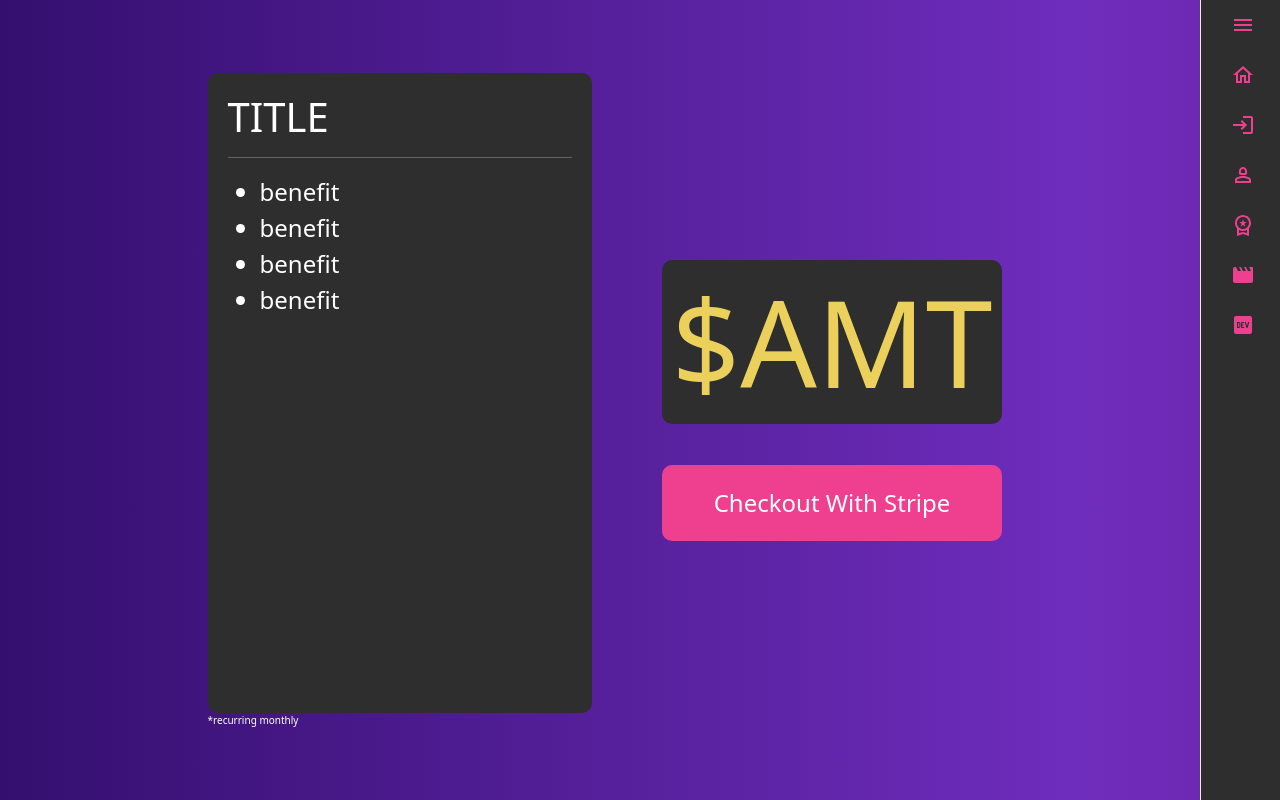
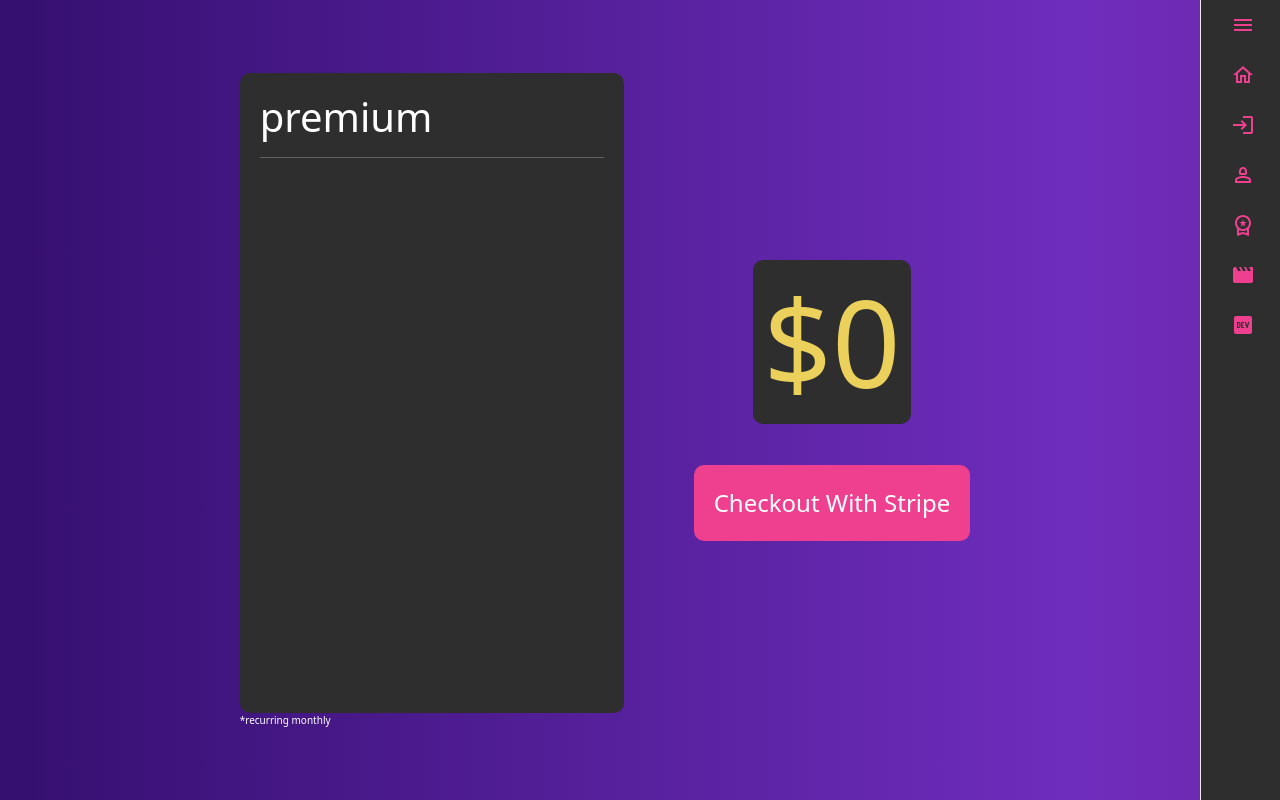
Before and after one commit to Isuru2701/Yolo2.0, a React (Create React App) app: page /checkout in a window 1280 px wide. Built offline with nearby package versions, Linux system fonts and the light colour scheme.

Commit message:
checkout flow works, need to save after payment tho

```diff
--- a/src/components/elements/Header.js
+++ b/src/components/elements/Header.js
@@ -65,7 +65,7 @@ export default function Header() {
                     {!Cookies.get('email') && <MenuItem icon={<LoginOutlined />} href='/login'>Login</MenuItem>}
                     {!Cookies.get('email') && <MenuItem icon={<Person2Outlined />} href='/register'>Register</MenuItem>}
                     {Cookies.get('email') && !Cookies.get('admin') && <MenuItem icon={<VerifiedUserOutlined />} href='/profile'>Profile</MenuItem>}
-                    {!Cookies.get('admin') && <MenuItem icon={<WorkspacePremiumOutlined />} href='/checkout?t=Premium'>Premium</MenuItem>}
+                    {!Cookies.get('admin') && <MenuItem icon={<WorkspacePremiumOutlined />} href='/checkout?t=premium'>Premium</MenuItem>}
                     {Cookies.get('admin') && <MenuItem icon={<AdminPanelSettings />} href='/admin/dashboard'>Admin</MenuItem>}
                     {!Cookies.get('admin') && <MenuItem icon={<MovieCreationRounded />} href='/creators'>Creators</MenuItem>}
                     {!Cookies.get('admin') && <MenuItem icon={<LogoDev />} href='/developers'>Developers</MenuItem>}
--- a/src/components/payments/Checkout.js
+++ b/src/components/payments/Checkout.js
@@ -1,4 +1,4 @@
-import React, {useState} from "react";
+import React, {useState, useEffect} from "react";
 import '../../styles/checkout.css';
 import { useLocation } from "react-router";
 
@@ -12,6 +12,19 @@ export default function Checkout() {
     const query = new URLSearchParams(location.search);
     const product = query.get('t');
     console.log(product);
+    const [amount, setAmount] = useState(0);
+    const [benefits, setBenefits] = useState([])
+
+
+        useEffect(() => {
+            if(product === 'premium'){
+                setType('premium');
+                setAmount(9.99);
+                setBenefits(['twenty suggestions for each category', 'unlimited access to our collections', 'API access']);
+            }
+        }, [product]);
+
+        // ... other code ...
 
     const handlePayment = async (event) => {
         event.preventDefault(); // Prevent the form from refreshing the page
@@ -50,15 +63,14 @@ export default function Checkout() {
             <div className='item-info-container'>
                 <div className='item-info'>
                     <div classname='product-title'>
-                        <h1>TITLE</h1>
+                        <h1>{type}</h1>
                         <hr/>
                     </div>
                     <div classname='product-benefits'>
                         <ul>
-                            <li>benefit</li>
-                            <li>benefit</li>
-                            <li>benefit</li>
-                            <li>benefit</li>
+                            {benefits.map((benefit, index) => (
+                                <li key={index}>{benefit}</li>
+                            ))}
                         </ul>
                     </div>
 
@@ -67,7 +79,7 @@ export default function Checkout() {
 
             </div>
             <div className='amt-info'>
-                <h1 className='amt'>$AMT</h1>
+                <h1 className='amt'>${amount}</h1>
                 <hr style={{color: 'black'}}/>
 
                 <button  onClick= {handlePayment} className='checkout-btn'>Checkout With Stripe</button>
```
